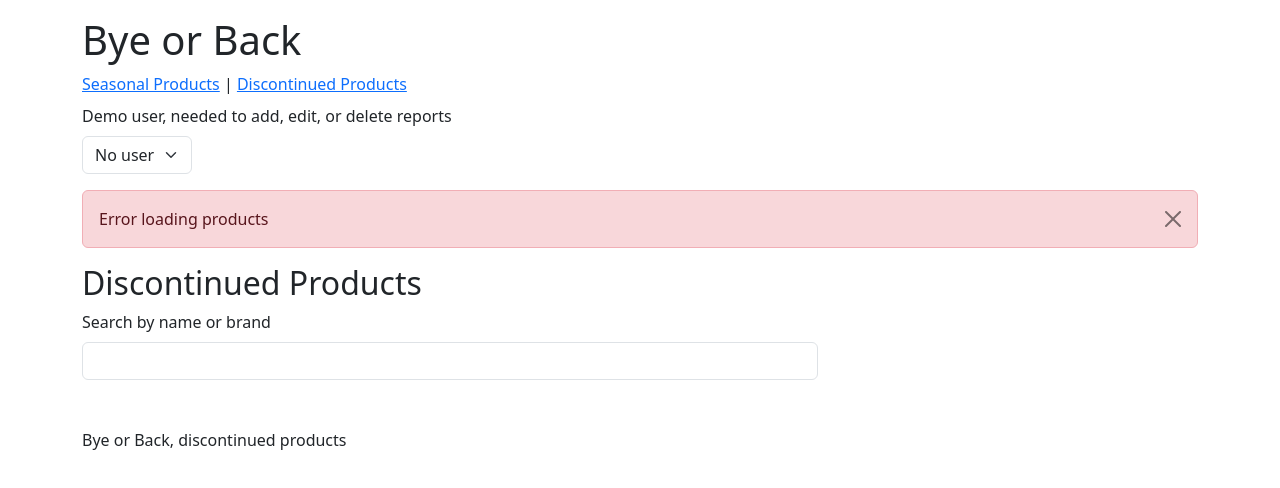
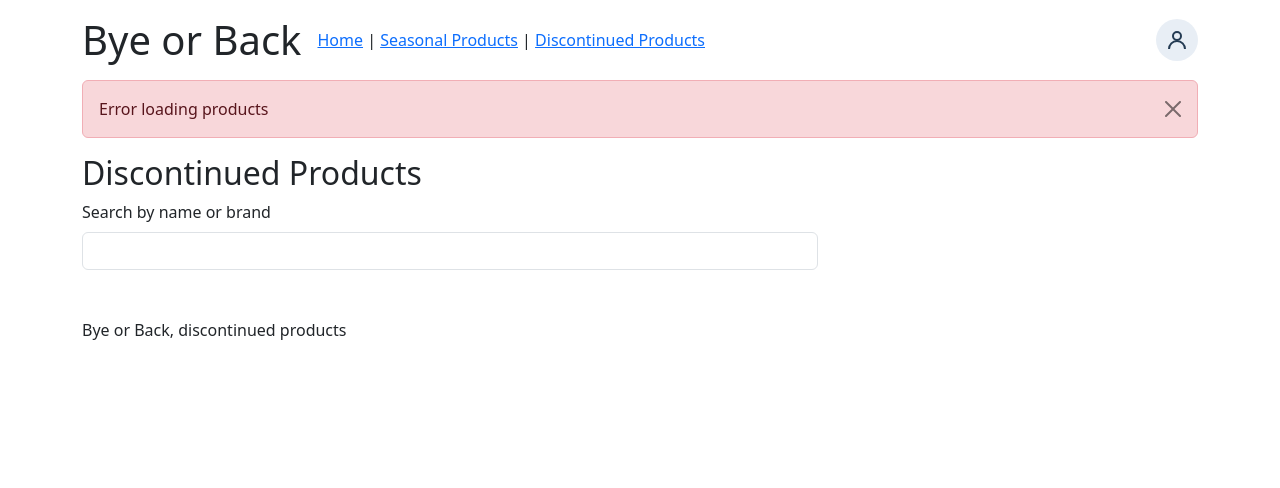
Before and after one commit to jharshini97/bye-or-back, a website: page public/discontinued.html in a window 1280 px wide. Drawn offline with nearby package versions, Linux system fonts and the light colour scheme; no server answers.

Commit message:
Use the shared demo user menu on the discontinued page

```diff
--- a/public/discontinued.html
+++ b/public/discontinued.html
@@ -14,30 +14,21 @@
       integrity="sha384-sRIl4kxILFvY47J16cr9ZwB07vP4J8+LH7qKQnuqkuIAvNWLzeN8tE5YBujZqJLB"
       crossorigin="anonymous"
     />
+    <link rel="stylesheet" href="./css/demo-user.css" />
     <link rel="stylesheet" href="./css/discontinued.css" />
   </head>
   <body>
     <div class="container">
-      <header class="py-3">
-        <h1>Bye or Back</h1>
+      <header class="py-3 d-flex flex-wrap align-items-center gap-3">
+        <h1 class="mb-0">Bye or Back</h1>
         <nav aria-label="Main navigation">
+          <a href="index.html">Home</a> |
           <a href="seasonal.html">Seasonal Products</a> |
           <a href="discontinued.html" aria-current="page">
             Discontinued Products
           </a>
         </nav>
-        <div class="mt-2">
-          <label for="demoUser" class="form-label">
-            Demo user, needed to add, edit, or delete reports
-          </label>
-          <select id="demoUser" class="form-select w-auto">
-            <option value="">No user</option>
-            <option>Priya</option>
-            <option>Lucy</option>
-            <option>Tom</option>
-            <option>Ben</option>
-          </select>
-        </div>
+        <div id="demo-user-container"></div>
       </header>
 
       <main>
--- a/public/js/discontinued.js
+++ b/public/js/discontinued.js
@@ -1,3 +1,5 @@
+import { initDemoUser, getCurrentUser, onDemoUserChange } from "./demo-user.js";
+
 function DiscontinuedProducts() {
   const me = {};
   const pageSize = 20;
@@ -8,7 +10,6 @@ function DiscontinuedProducts() {
   const formSearch = document.querySelector("#formSearch");
   const formProduct = document.querySelector("#formProduct");
   const formTitle = document.querySelector("#formTitle");
-  const demoUser = document.querySelector("#demoUser");
 
   me.showMessage = (message, type = "danger") => {
     const wrapper = document.createElement("div");
@@ -19,12 +20,10 @@ function DiscontinuedProducts() {
     document.querySelector("#messages").append(wrapper);
   };
 
-  // The demo user lives in sessionStorage, shared with the seasonal page
-  const onChangeUser = () => {
-    if (demoUser.value) sessionStorage.setItem("demoUser", demoUser.value);
-    else sessionStorage.removeItem("demoUser");
-    document.body.classList.toggle("no-user", !demoUser.value);
-    if (!demoUser.value) formProduct.reset();
+  // Shows the report tools only while a demo user is chosen
+  const onChangeUser = (user) => {
+    document.body.classList.toggle("no-user", !user);
+    if (!user) formProduct.reset();
   };
 
   // Returns a callback that loads the product into the form
@@ -149,7 +148,7 @@ function DiscontinuedProducts() {
         headers: { "Content-Type": "application/json" },
         body: JSON.stringify({
           ...Object.fromEntries(new FormData(formProduct)),
-          editedBy: demoUser.value,
+          editedBy: getCurrentUser(),
         }),
       },
     );
@@ -175,13 +174,13 @@ function DiscontinuedProducts() {
     page = 1;
     me.reloadProducts();
   });
-  demoUser.addEventListener("change", onChangeUser);
-  demoUser.value = sessionStorage.getItem("demoUser") ?? "";
-  onChangeUser();
+  onDemoUserChange(onChangeUser);
+  onChangeUser(getCurrentUser());
 
   return me;
 }
 
 const discontinuedProducts = DiscontinuedProducts();
 
+initDemoUser();
 discontinuedProducts.reloadProducts();
```
Also changed, not shown: screenshots/discontinued.png.
